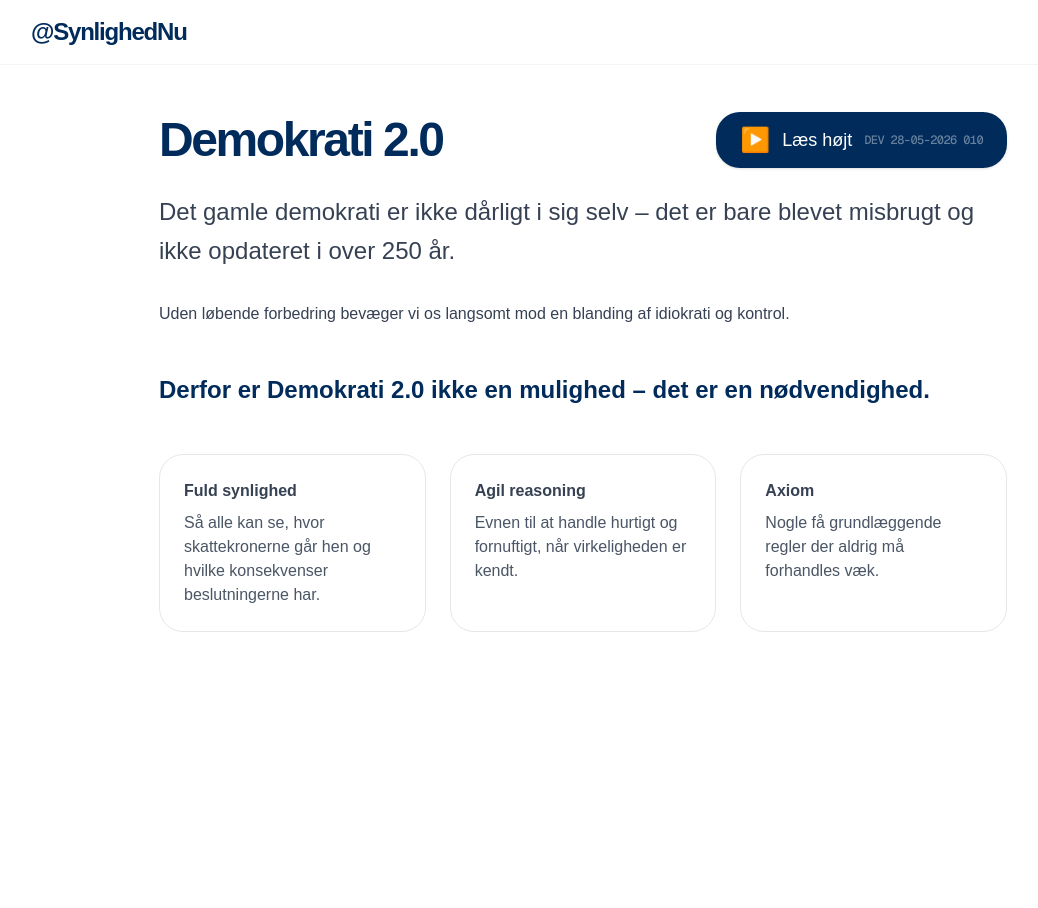
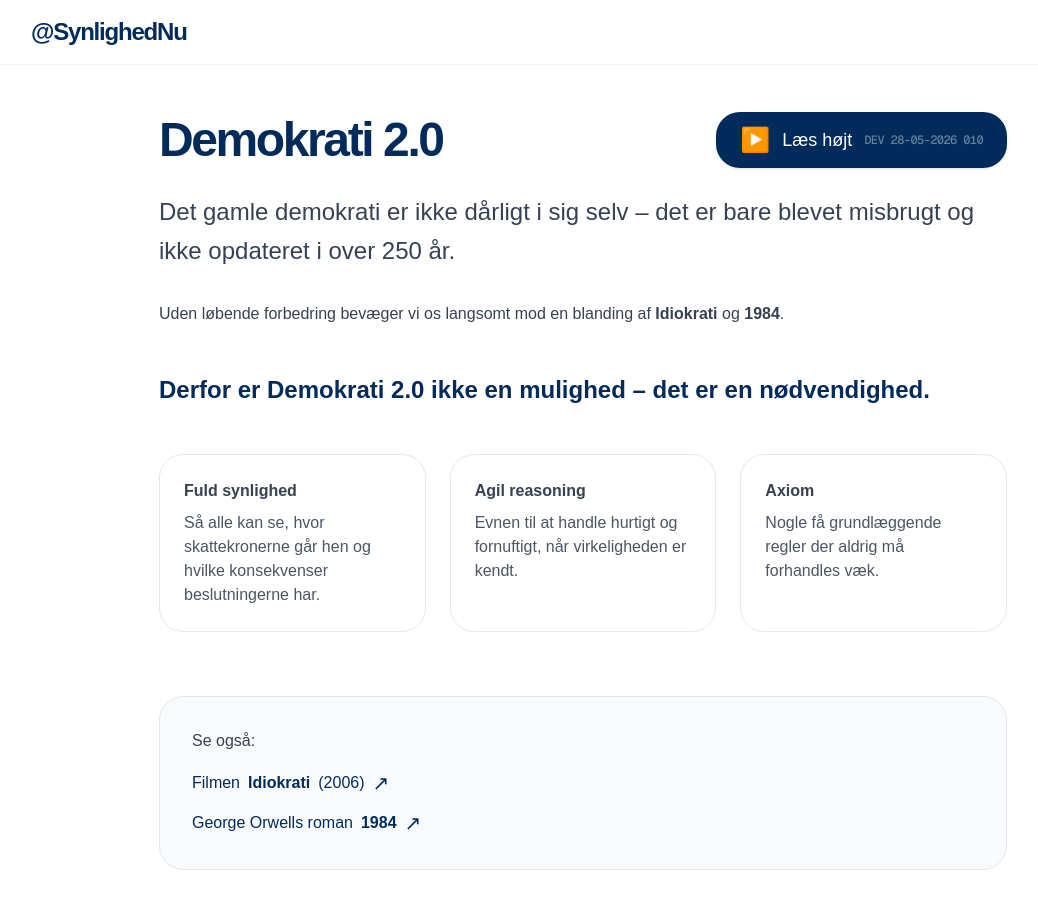
Before and after one commit to synlighed-nu/synlighed-nu-clean, a Next.js app: page /demokrati-2-0 in a window 1280 px wide. Shown: the top 908 px of the page, without its empty margins (57-1095 px from the left). Before the commit the page ends 800 px from the top, so only its background shows below. Built offline with nearby package versions, Linux system fonts and the light colour scheme.

Commit message:
Update page.tsx

```diff
--- a/app/demokrati-2-0/page.tsx
+++ b/app/demokrati-2-0/page.tsx
@@ -10,9 +10,16 @@ const SpeakerButton = dynamic(
 
 export default function Demokrati20Page() {
   const pageText = `
-    Det gamle demokrati er blevet misbrugt, fordi vi ikke har udviklet det.
-    Vi er nødt til at opgradere det med synlighed, agil reasoning og klare grundprincipper.
-    Ellers ender vi i idiokrati.
+    Det gamle demokrati er blevet misbrugt, fordi vi ikke har udviklet det i over 250 år.
+    Uden løbende forbedring bevæger vi os langsomt mod en blanding af idiokrati og kontrol.
+
+    I filmen Idiokrati bliver samfundet dumt, fordi ingen længere tænker kritisk.
+    I George Orwells 1984 bliver samfundet kontrolleret og livløst, fordi kreativiteten og den frie tanke er systematisk udryddet.
+
+    Begge dystopier er advarsler om det samme: et samfund uden kritisk tænkning og kreativitet kollapser.
+
+    Derfor er Demokrati 2.0 ikke en mulighed – det er en nødvendighed.
+    Vi skal opgradere demokratiet med fuld synlighed, agil reasoning og klare, urokkelige axioms.
   `;
 
   return (
@@ -26,7 +33,7 @@ export default function Demokrati20Page() {
           <h1 className="text-5xl font-bold tracking-tighter">Demokrati 2.0</h1>
           <SpeakerButton
             text={pageText}
-            endingAxiomIndex={3}     // "Systemet er ikke bygget til at lære – det er bygget til at fortsætte."
+            endingAxiomIndex={3}
           />
         </div>
 
@@ -34,8 +41,9 @@ export default function Demokrati20Page() {
           <p className="text-2xl leading-relaxed">
             Det gamle demokrati er ikke dårligt i sig selv – det er bare blevet misbrugt og ikke opdateret i over 250 år.
           </p>
+
           <p className="mt-8">
-            Uden løbende forbedring bevæger vi os langsomt mod en blanding af idiokrati og kontrol.
+            Uden løbende forbedring bevæger vi os langsomt mod en blanding af <strong>Idiokrati</strong> og <strong>1984</strong>.
           </p>
 
           <p className="text-2xl font-semibold text-[#002B5B] mt-12">
@@ -56,6 +64,24 @@ export default function Demokrati20Page() {
               <p className="text-gray-600">Nogle få grundlæggende regler der aldrig må forhandles væk.</p>
             </div>
           </div>
+
+          <div className="mt-16 bg-gray-50 border border-gray-200 rounded-3xl p-8">
+            <p className="font-medium mb-4">Se også:</p>
+            <a
+              href="https://www.imdb.com/title/tt0387808/"
+              target="_blank"
+              className="block text-[#002B5B] hover:underline flex items-center gap-2"
+            >
+              Filmen <strong>Idiokrati</strong> (2006) <span className="text-xl">↗</span>
+            </a>
+            <a
+              href="https://da.wikipedia.org/wiki/1984_(roman)"
+              target="_blank"
+              className="block text-[#002B5B] hover:underline flex items-center gap-2 mt-3"
+            >
+              George Orwells roman <strong>1984</strong> <span className="text-xl">↗</span>
+            </a>
+          </div>
         </div>
       </div>
     </div>
```
